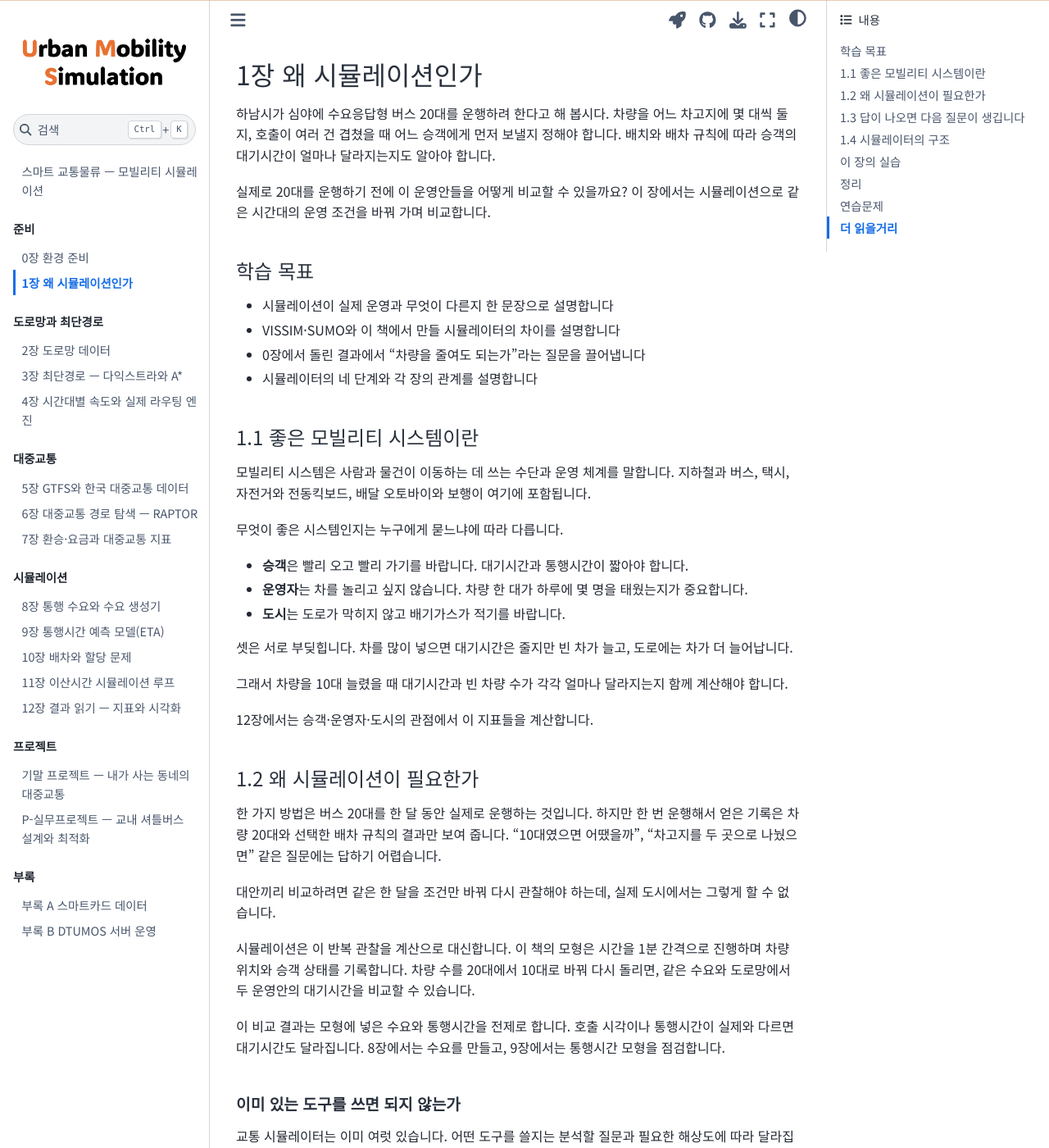
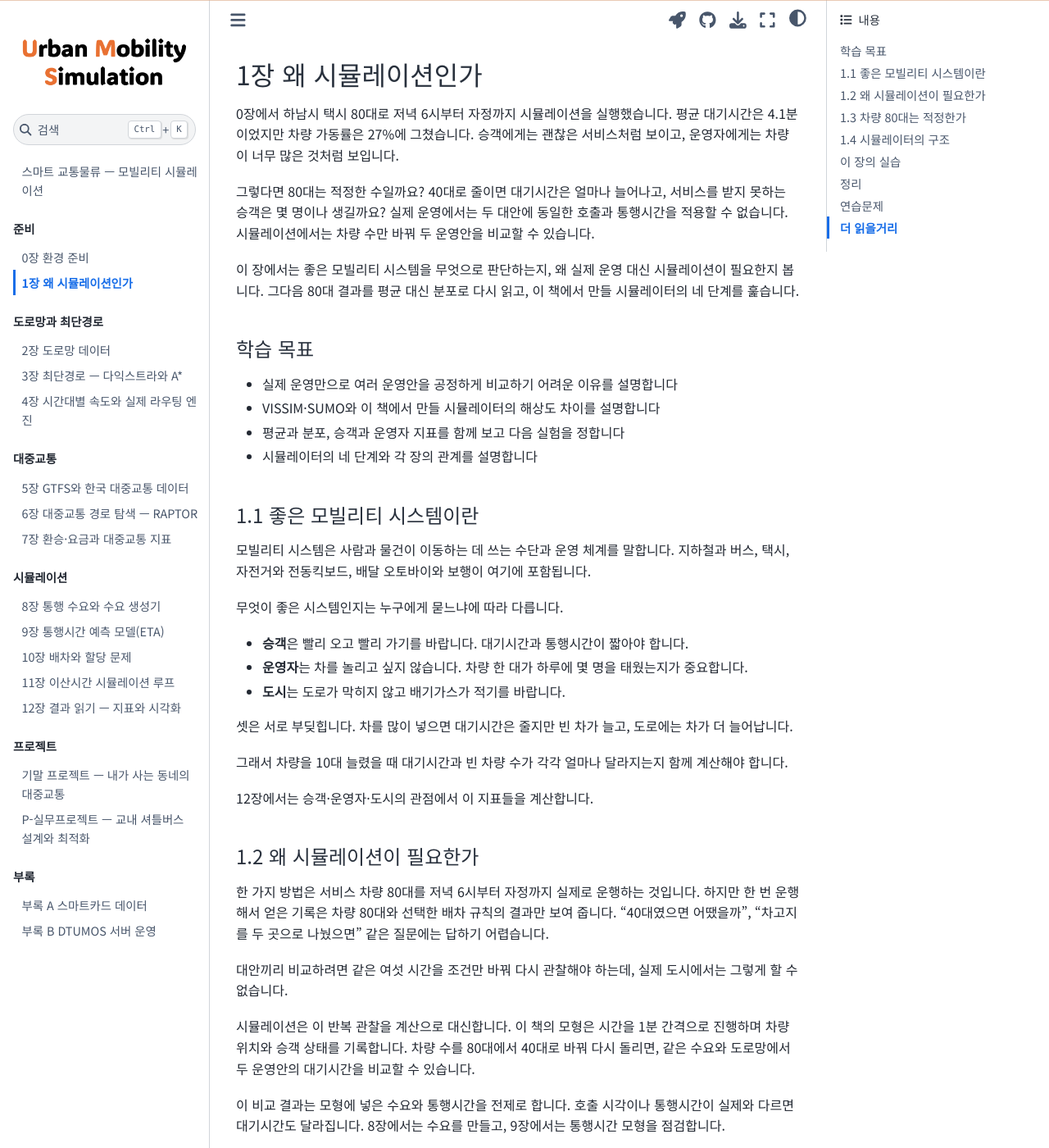
Before and after one commit to jihoyeo/mobility-simulation-book, a Jupyter Book: the page built from ko/ch01_why.md, in a window 1280 px wide and 1400 px high. Shown: the whole window at 82% size. Built offline with Jupyter Book 1.0.4 settings and Sphinx 7.4.7 and the Sphinx Book theme 1.1.4, drawn with Linux system fonts in a browser that asks for light colours; some of the changed text lies outside the part shown.

Commit message:
1장을 0장 결과에서 이어지도록 고치고 클래스·객체를 설명
작업하다 멈춘 원고를 이어받아 마무리했습니다.

이어받은 부분
- 여는 상황을 심야 버스 20대에서 0장의 택시 80대로 바꿉니다.
  0장 마지막 질문과 1장 첫 문장이 이어집니다
- 1.3 절 제목을 「차량 80대는 적정한가」로 바꿉니다
- 실습 노트북에 클래스·객체·메서드·속성을 확인하는 절을 앞에 놓고,
  뒤에 차량 상태(`sim.result`)를 읽는 절을 더합니다

마무리한 부분
- 클래스 설명 두 문단이 "평균만 보면 …" 두 문장 사이에 끼어 있어
  코드 셀 바로 뒤로 옮겼습니다
- 백틱 뒤 조사를 띄어 씁니다. 교재 202곳이 띄어 쓰는데 새로 쓴
  25곳만 붙어 있었습니다
- 여는 문단의 예고가 1.3 절을 빠뜨려 네 절에 맞춰 고쳤습니다
- 「이 장의 실습」 안내가 예전 노트북을 설명하고 있어 새 구성으로
  바꿨습니다
- 정리의 "같은 하루"를 1.2 절과 맞춰 "같은 저녁"으로 고쳤습니다
- 서머리.md 의 1장 여는 상황과 절 제목을 맞췄습니다

노트북이 인용한 수치는 녹화본으로 다시 계산해 확인했습니다.
승객 태운 차 9.85대, 데리러 가는 차 4.21대, 빈 차 31.29대,
상위 10명의 호출은 18:38~19:39 와 22:13~23:17 입니다.

곁들여 고친 것
- tools/check_viewer.mjs: 윈도우에서 `F:\...` 를 그대로 import 해
  ERR_UNSUPPORTED_ESM_URL_SCHEME 이 났습니다. pathToFileURL 로
  넘깁니다. 리눅스 CI 에서는 드러나지 않던 문제입니다
- tests/test_viewer.py: node 출력을 로캘 인코딩으로 읽어 한글에서
  깨졌습니다. utf-8 로 읽습니다

검증: pytest 235개 통과(윈도우에서도), 노트북 13/13 통과,
kolint error 0건, warn 0건.

Co-Authored-By: Claude Opus 5 (1M context) <noreply@anthropic.com>
Claude-Session: https://claude.ai/code/session_019XmgC9zAZtJd5WUYrZtZPB

````diff
--- a/ko/ch01_why.md
+++ b/ko/ch01_why.md
@@ -14,15 +14,17 @@ kernelspec:
 
 # 1장 왜 시뮬레이션인가
 
-하남시가 심야에 수요응답형 버스 20대를 운행하려 한다고 해 봅시다. 차량을 어느 차고지에 몇 대씩 둘지, 호출이 여러 건 겹쳤을 때 어느 승객에게 먼저 보낼지 정해야 합니다. 배치와 배차 규칙에 따라 승객의 대기시간이 얼마나 달라지는지도 알아야 합니다.
+0장에서 하남시 택시 80대로 저녁 6시부터 자정까지 시뮬레이션을 실행했습니다. 평균 대기시간은 4.1분이었지만 차량 가동률은 27%에 그쳤습니다. 승객에게는 괜찮은 서비스처럼 보이고, 운영자에게는 차량이 너무 많은 것처럼 보입니다.
 
-실제로 20대를 운행하기 전에 이 운영안들을 어떻게 비교할 수 있을까요? 이 장에서는 시뮬레이션으로 같은 시간대의 운영 조건을 바꿔 가며 비교합니다.
+그렇다면 80대는 적정한 수일까요? 40대로 줄이면 대기시간은 얼마나 늘어나고, 서비스를 받지 못하는 승객은 몇 명이나 생길까요? 실제 운영에서는 두 대안에 동일한 호출과 통행시간을 적용할 수 없습니다. 시뮬레이션에서는 차량 수만 바꿔 두 운영안을 비교할 수 있습니다.
+
+이 장에서는 좋은 모빌리티 시스템을 무엇으로 판단하는지, 왜 실제 운영 대신 시뮬레이션이 필요한지 봅니다. 그다음 80대 결과를 평균 대신 분포로 다시 읽고, 이 책에서 만들 시뮬레이터의 네 단계를 훑습니다.
 
 ## 학습 목표
 
-- 시뮬레이션이 실제 운영과 무엇이 다른지 한 문장으로 설명합니다
-- VISSIM·SUMO와 이 책에서 만들 시뮬레이터의 차이를 설명합니다
-- 0장에서 돌린 결과에서 "차량을 줄여도 되는가"라는 질문을 끌어냅니다
+- 실제 운영만으로 여러 운영안을 공정하게 비교하기 어려운 이유를 설명합니다
+- VISSIM·SUMO와 이 책에서 만들 시뮬레이터의 해상도 차이를 설명합니다
+- 평균과 분포, 승객과 운영자 지표를 함께 보고 다음 실험을 정합니다
 - 시뮬레이터의 네 단계와 각 장의 관계를 설명합니다
 
 ## 1.1 좋은 모빌리티 시스템이란
@@ -43,11 +45,11 @@ kernelspec:
 
 ## 1.2 왜 시뮬레이션이 필요한가
 
-한 가지 방법은 버스 20대를 한 달 동안 실제로 운행하는 것입니다. 하지만 한 번 운행해서 얻은 기록은 차량 20대와 선택한 배차 규칙의 결과만 보여 줍니다. "10대였으면 어땠을까", "차고지를 두 곳으로 나눴으면" 같은 질문에는 답하기 어렵습니다.
+한 가지 방법은 서비스 차량 80대를 저녁 6시부터 자정까지 실제로 운행하는 것입니다. 하지만 한 번 운행해서 얻은 기록은 차량 80대와 선택한 배차 규칙의 결과만 보여 줍니다. "40대였으면 어땠을까", "차고지를 두 곳으로 나눴으면" 같은 질문에는 답하기 어렵습니다.
 
-대안끼리 비교하려면 같은 한 달을 조건만 바꿔 다시 관찰해야 하는데, 실제 도시에서는 그렇게 할 수 없습니다.
+대안끼리 비교하려면 같은 여섯 시간을 조건만 바꿔 다시 관찰해야 하는데, 실제 도시에서는 그렇게 할 수 없습니다.
 
-시뮬레이션은 이 반복 관찰을 계산으로 대신합니다. 이 책의 모형은 시간을 1분 간격으로 진행하며 차량 위치와 승객 상태를 기록합니다. 차량 수를 20대에서 10대로 바꿔 다시 돌리면, 같은 수요와 도로망에서 두 운영안의 대기시간을 비교할 수 있습니다.
+시뮬레이션은 이 반복 관찰을 계산으로 대신합니다. 이 책의 모형은 시간을 1분 간격으로 진행하며 차량 위치와 승객 상태를 기록합니다. 차량 수를 80대에서 40대로 바꿔 다시 돌리면, 같은 수요와 도로망에서 두 운영안의 대기시간을 비교할 수 있습니다.
 
 이 비교 결과는 모형에 넣은 수요와 통행시간을 전제로 합니다. 호출 시각이나 통행시간이 실제와 다르면 대기시간도 달라집니다. 8장에서는 수요를 만들고, 9장에서는 통행시간 모형을 점검합니다.
 
@@ -74,9 +76,9 @@ SUMO(독일 DLR)는 오픈소스 미시 교통류 시뮬레이터입니다. TraC
 
 이 자료를 이용해 호출 발생, 배차, 차량 이동을 처리하는 시뮬레이션 코드를 작성합니다.
 
-## 1.3 답이 나오면 다음 질문이 생깁니다
+## 1.3 차량 80대는 적정한가
 
-앞에서는 심야 버스 도입을 예로 들었습니다. 이제 0장에서 실행한 하남시 택시 80대의 결과를 살펴봅니다.
+0장에서 실행한 하남시 택시 80대의 결과를 더 자세히 살펴봅니다.
 
 ```{code-cell} python
 from smartmob import Dtumos
@@ -88,6 +90,10 @@ sim = dt.run_simulation(
 )
 sim.summary()
 ```
+
+코드에 나온 `Dtumos` 는 시뮬레이션 서버에 요청을 보내는 **클래스**입니다. `dt = Dtumos()` 는 이 클래스에서 객체 `dt` 를 만듭니다. `dt.run_simulation(...)` 은 객체에 정의된 동작인 메서드이고, 실행 결과는 `sim` 이라는 새 객체에 담깁니다.
+
+`sim.summary()` 처럼 괄호가 붙은 것은 값을 계산하는 메서드입니다. `sim.passengers` 처럼 괄호가 없으면 객체가 이미 가지고 있는 자료를 속성으로 꺼냅니다. 이 구조는 이 장의 실습에서 직접 확인합니다.
 
 호출 990건이 전부 배차됐고 평균 대기시간은 4.1분입니다. 평균만 보면 승객이 오래 기다리지 않은 것처럼 보입니다.
 
@@ -151,7 +157,7 @@ print(f"빈 차 평균          {r['empty_vehicle_num'].mean():.1f}대")
 
 노트북 `labs/ch01_why.ipynb` 를 열어 함께 돌립니다.
 
-녹화된 실행 결과로 대기시간 분포를 직접 그려 보고, 평균 한 줄에 무엇이 가려지는지 확인합니다.
+`Dtumos` 와 `SimulationResult` 가 각각 무엇을 담은 객체인지 확인한 뒤, 대기시간 분포를 그리고 같은 시각의 빈 차량 수를 함께 읽습니다. 마지막에 빈칸이 하나 있습니다.
 
 ```bash
 jupyter lab labs/ch01_why.ipynb
@@ -159,7 +165,7 @@ jupyter lab labs/ch01_why.ipynb
 
 ## 정리
 
-- 시뮬레이터는 같은 하루를 조건만 바꿔 여러 번 돌려 보는 장치입니다
+- 시뮬레이터는 같은 저녁을 조건만 바꿔 여러 번 돌려 보는 장치입니다
 - 이 책에서는 차로 변경을 생략하고 호출 발생, 배차, 차량 이동을 직접 구현합니다
 - 평균만 보면 41분 기다린 승객이 보이지 않습니다. 분포를 함께 봐야 합니다
 - 하남시 80대 시나리오에서 승객을 태운 차는 평균 10대, 빈 차는 31대였습니다
@@ -180,7 +186,7 @@ jupyter lab labs/ch01_why.ipynb
 ```{admonition} 연습 1.2  ★★
 :class: tip
 
-승객 관점·운영자 관점·도시 관점에서 각각 하나씩, 하남시 심야 버스를 평가할 지표를 정해 봅시다.
+승객 관점·운영자 관점·도시 관점에서 각각 하나씩, 하남시 심야 택시 서비스를 평가할 지표를 정해 봅시다.
 각 지표에 대해 (a) 어떤 데이터로 계산하는지, (b) 값이 커지면 좋은지 작아지면 좋은지,
 (c) 다른 두 지표와 어떻게 부딪히는지를 씁니다.
 
````
Also changed, not shown: 서머리.md (+3 -3 lines), 3 other files.
